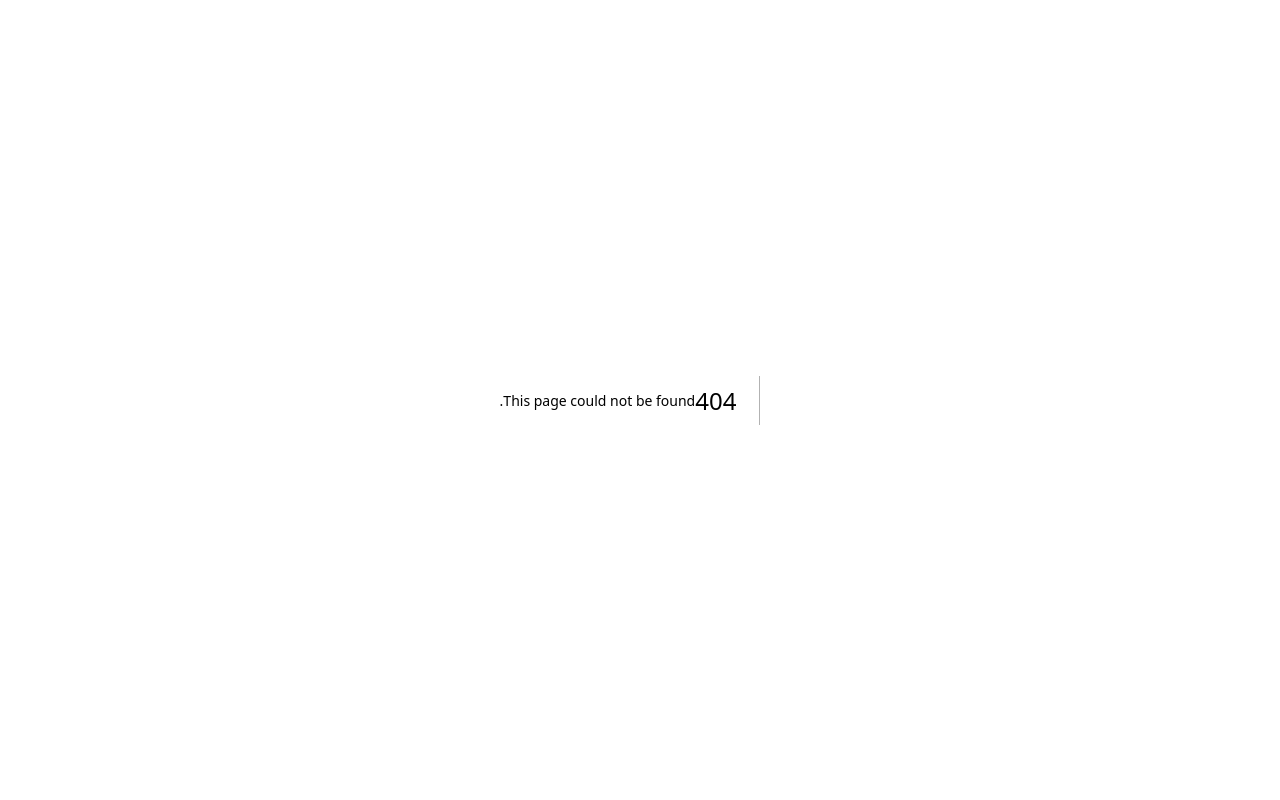
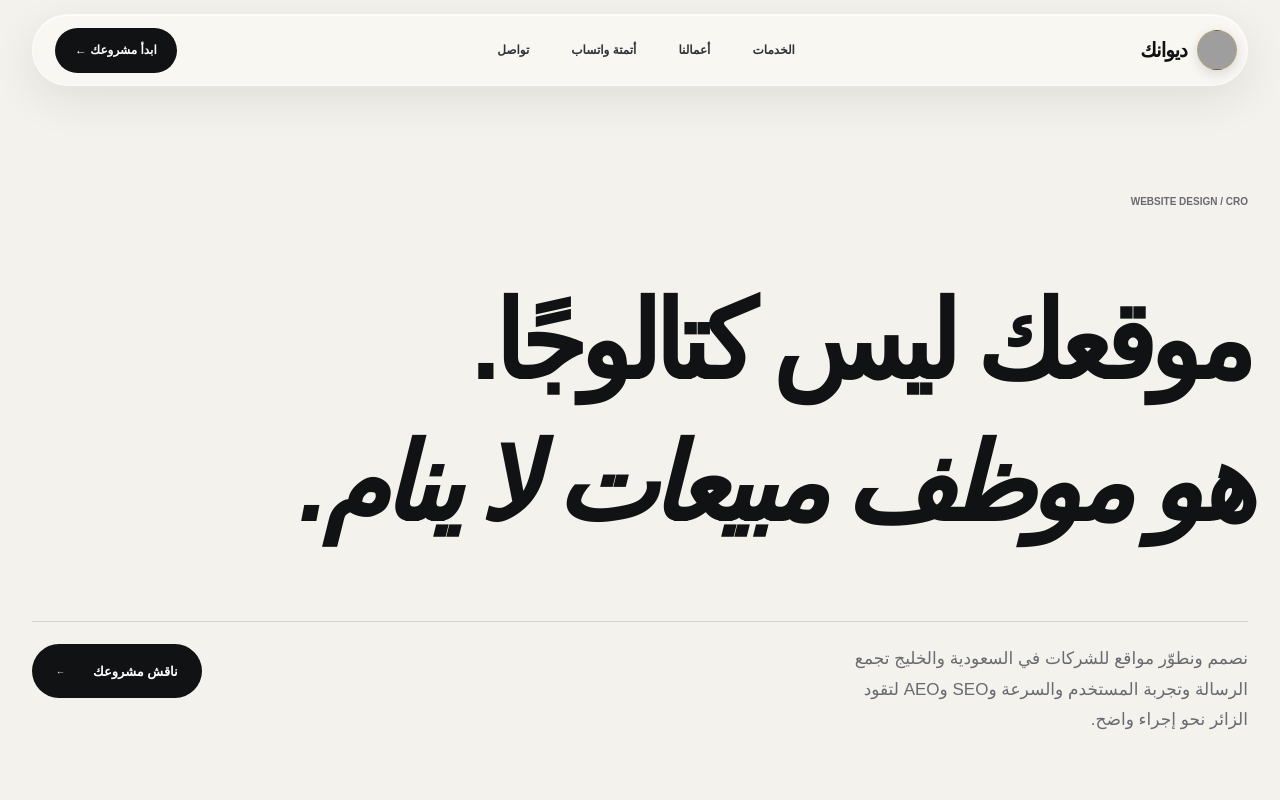
Before and after one commit to mohammedrashad2011-ui/Dewank-2026-website, a Next.js app: page /website-design in a window 1280 px wide. Before the commit this address had no page. Shown: the top 800 px of the page. Built offline with nearby package versions, Linux system fonts and the light colour scheme; grey boxes are pictures that could not be loaded; a web font is replaced by a local one.

Commit message:
Add website design service page

```diff
--- /dev/null
+++ b/app/website-design/page.tsx
@@ -0,0 +1,16 @@
+import type { Metadata } from "next";
+import { createMetadata } from "../lib/seo";
+import ServiceLanding from "../components/service-landing";
+import { servicePages } from "../lib/service-pages";
+
+export const metadata: Metadata = createMetadata({
+  title: "تصميم مواقع للشركات في السعودية | ديوانك",
+  description: "تصميم وتطوير مواقع سريعة ومتجاوبة للشركات في السعودية والخليج، مع UX وCRO وSEO وAEO وربط التحليلات والأنظمة.",
+  path: "/website-design",
+  keywords: ["تصميم مواقع في السعودية", "تصميم مواقع للشركات", "صفحات هبوط", "شركة تصميم مواقع"],
+});
+
+export default function WebsiteDesignPage() {
+  const page = servicePages["website-design"];
+  return <ServiceLanding {...page} title={<>{page.titleLines[0]}<br/><em>{page.titleLines[1]}</em></>} />;
+}
```
